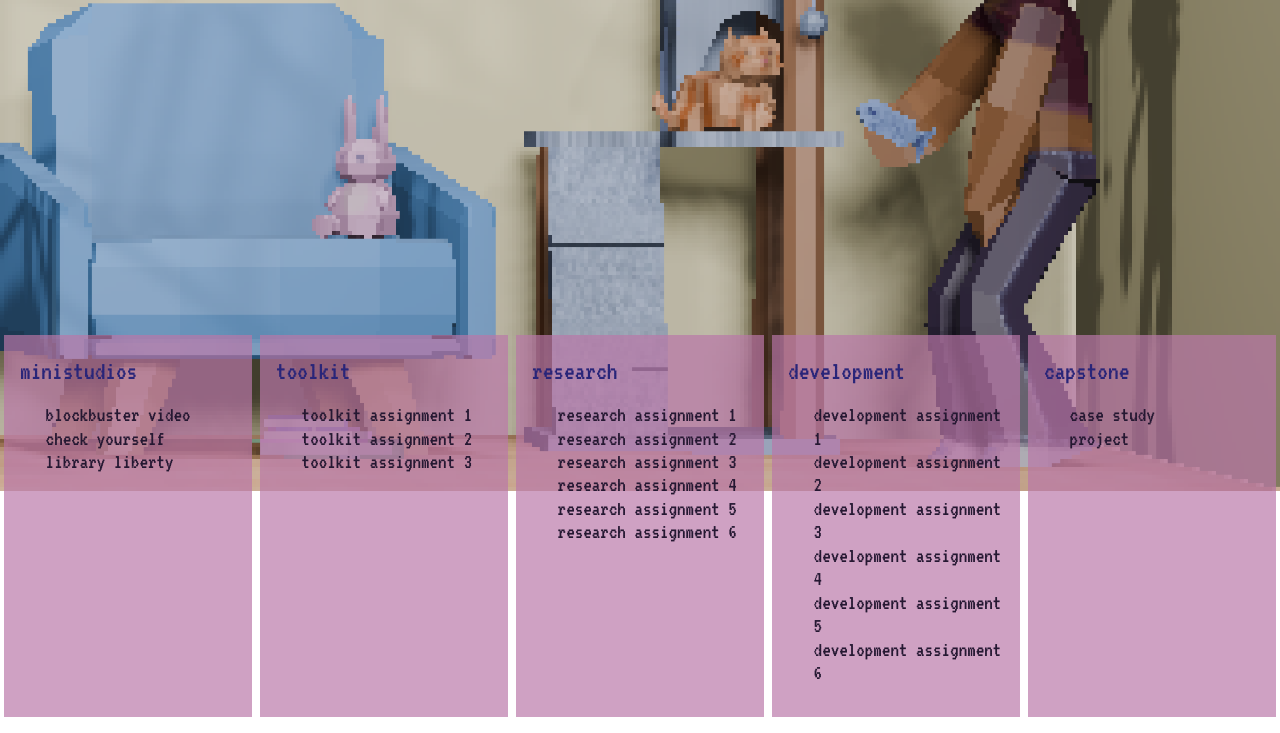
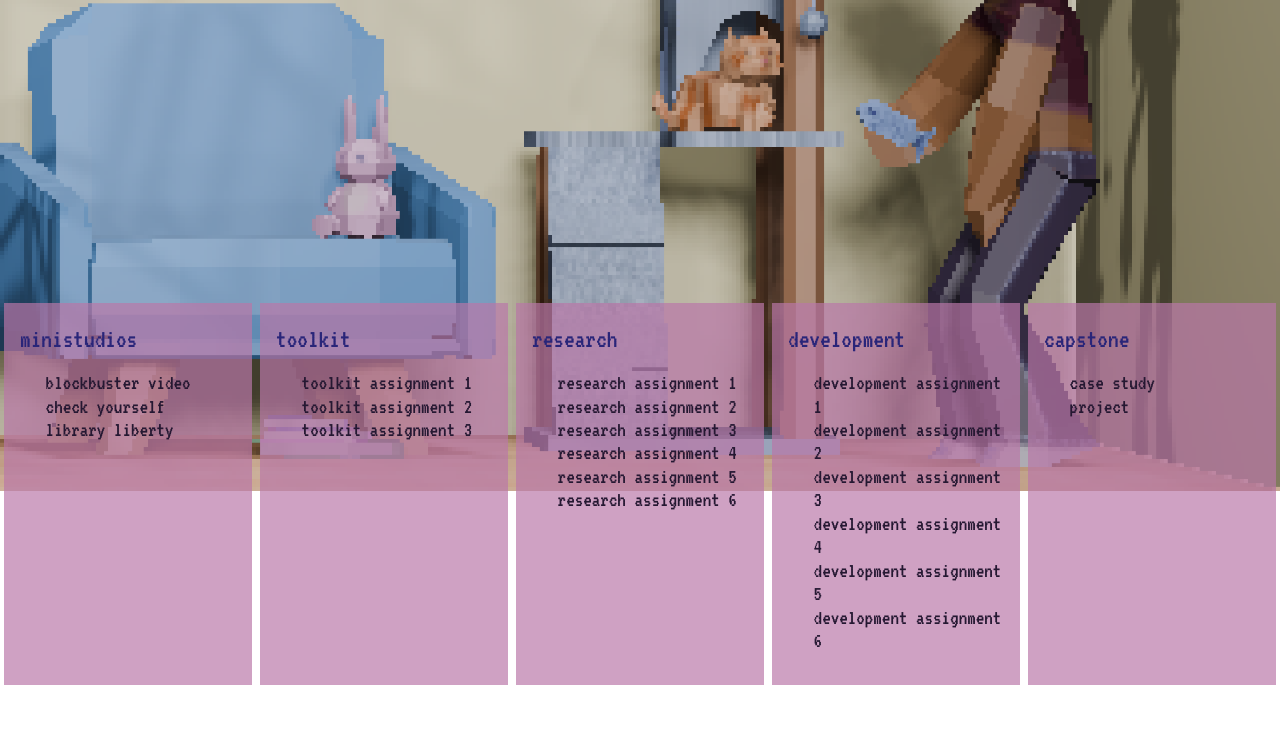
Before and after one commit to reileyaj/157B, a plain HTML site: page index.html in a window 1280 px wide. Shown: the part 249-982 px from the top of the page. After the commit the page ends 950 px from the top, so only its background shows below. Drawn offline with nearby package versions, Linux system fonts and the light colour scheme.

Commit message:
fixed section issue???

```diff
--- a/styles.css
+++ b/styles.css
@@ -61,7 +61,7 @@ main {
 main section {
     flex: 1;
     background-color: #ba78a9b0;
-    margin:5em .25em; margin-bottom: 0;
+    margin:3em .25em; margin-bottom: 0;
     padding: 1em;
 }
 
@@ -88,17 +88,6 @@ nav ol, nav ul {
     margin-left: 0;
     padding-left: 0;
 }
-
-/* .hover {
-    position: absolute;
-    left: -9999px;
-}
-.hover ol li a, .hover ul li a {
-    background-color: #92578d8f;
-}
-section:hover .hover {
-    left: auto;
-} */
 
 section li {
     font-style: normal;
```
